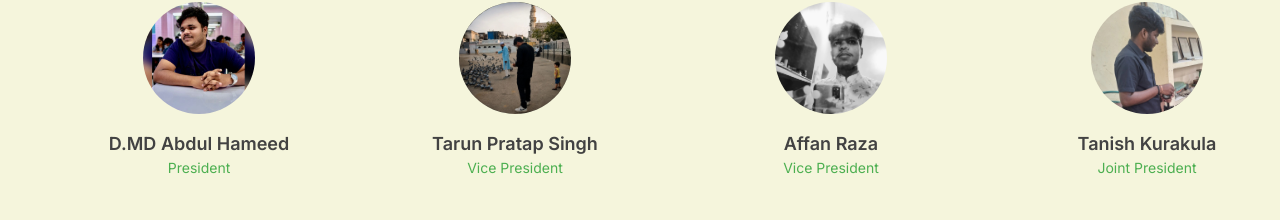
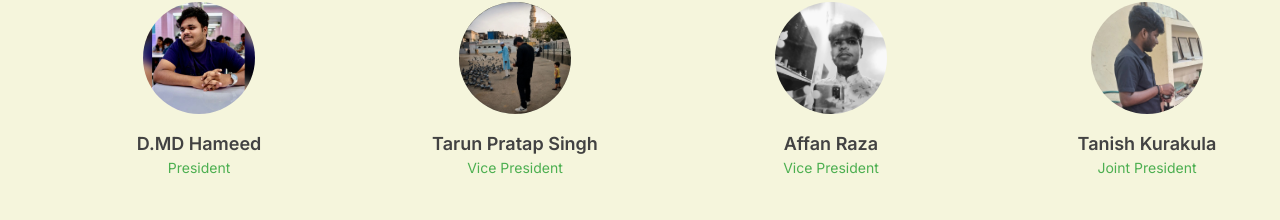
Before and after one commit to icyPin/EPAC, a React (Create React App) app in the folder client/: page / in a window 1280 px wide. Shown: the part 3654-3874 px from the top of the page. Built offline with nearby package versions, Linux system fonts and the light colour scheme; the HTML template or start-up script is replaced by a standard one.

Commit message:
deployed

```diff
--- a/client/src/components/Team.jsx
+++ b/client/src/components/Team.jsx
@@ -24,7 +24,7 @@ const Team = () => {
 
                     <h3 className="text-2xl font-semibold mb-8 text-primary-accent text-center">Core Team</h3>
                     <div className="grid sm:grid-cols-2 lg:grid-cols-3 xl:grid-cols-4 gap-8">
-                        <TeamCard member={{ name: "D.MD Abdul Hameed", role: "President" , image: "/img/pres.jpg" }} />
+                        <TeamCard member={{ name: "D.MD Hameed", role: "President" , image: "/img/pres.jpg" }} />
                         <TeamCard member={{ name: "Tarun Pratap Singh", role: "Vice President", image: "/img/vice1.jpg" }} />
                         <TeamCard member={{ name: "Affan Raza", role: "Vice President", image: "/img/2.jpg" }} />
                         <TeamCard member={{ name: "Tanish Kurakula", role: "Joint President", image: "/img/3.jpg" }} />
```
